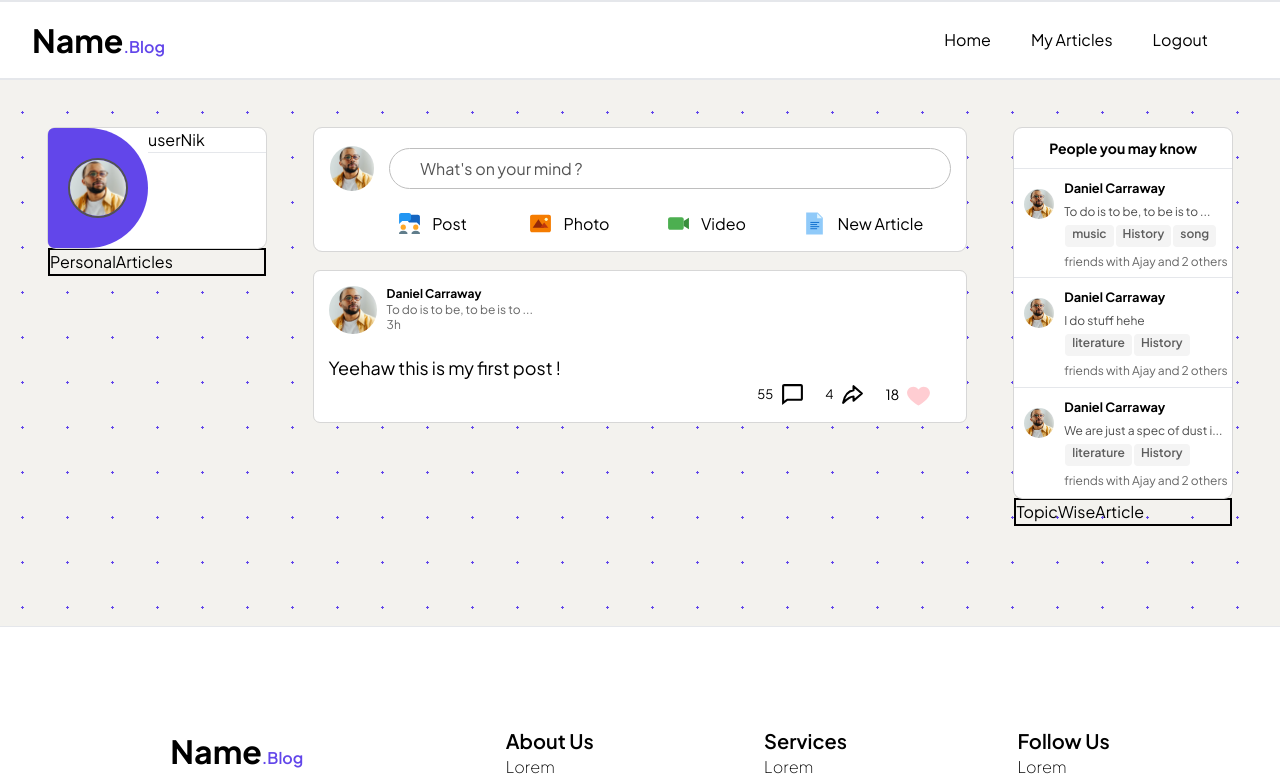
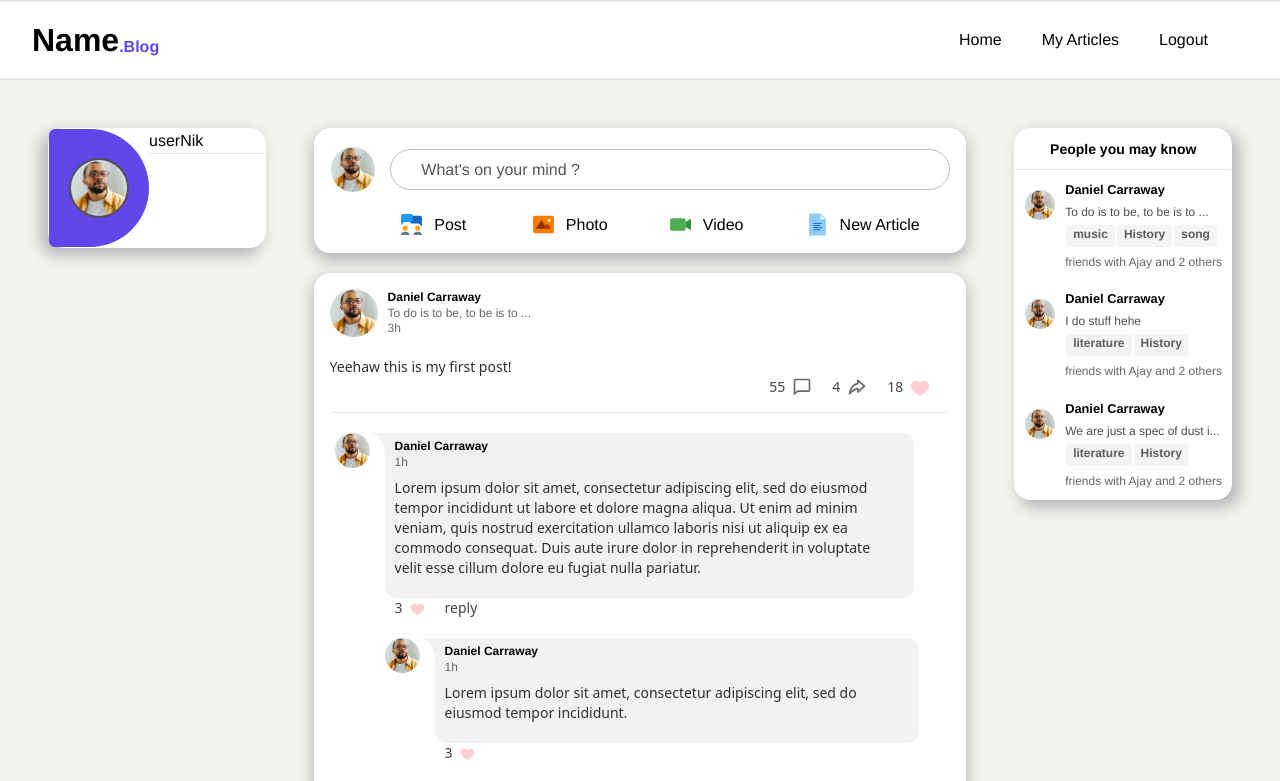
Before and after one commit to DunderMifflinTech/react_blogs, a React (Create React App) app: page /user-wall in a window 1280 px wide. Shown: the top 781 px of the page. Built offline with nearby package versions, Linux system fonts and the light colour scheme.

Commit message:
added comments and reply option

```diff
--- a/src/components/userWall/UserWall.js
+++ b/src/components/userWall/UserWall.js
@@ -18,7 +18,7 @@ function UserWall() {
             userNik={'userNik'}
             UserBio={'userBio'}
           />
-          <PersonalArticles />
+          {/* <PersonalArticles /> */}
         </div>
         <div>
           <CreateArticles userPFP={userPFP} userNik={'userNik'} />
@@ -28,7 +28,7 @@ function UserWall() {
         </div>
         <div>
           <MutualFriends />
-          <TopicWiseArticle />
+          {/* <TopicWiseArticle /> */}
         </div>
       </div>
     </>
--- a/src/components/userWall/children/createArticle/CreateArticles.js
+++ b/src/components/userWall/children/createArticle/CreateArticles.js
@@ -99,7 +99,7 @@ function CreateArticles({ userPFP, userNik, ...restOfProps }) {
       ) : (
         <></>
       )}
-      <div className=" bg-[#ffff] rounded-lg justify-around outline outline-[1px] outline-[#d7d7d7]">
+      <div className=" bg-[#ffff] justify-around rounded-2xl border-[0.5px] border-[#fff] shadow-[0px_6px_14px_2px_rgb(185,185,185)]">
         <div className="flex flex-row ml-[16px] pt-[18px] pr-[16px]">
           <img
             src={userPFP}
--- /dev/null
+++ b/src/components/userWall/children/feed/Comment/Comment.js
@@ -0,0 +1,79 @@
+import { React, useState } from 'react';
+import { FcLike, FcLikePlaceholder } from 'react-icons/fc';
+import userPFP from '../../../../../images/userPFP.png';
+import Reply from '../Reply/Reply';
+
+export default function Comment() {
+  const [likeVar, setLikeVar] = useState(false);
+  return (
+    <>
+      <div className="commenters-info-container flex">
+        <div className="h-[35px] w-[35px] z-10">
+          {' '}
+          {/* //! UserImage*/}
+          <img src={userPFP} className="h-[35px] w-[35px] rounded-full" />
+        </div>
+        <div className="flex w-11/12 relative right-[15px]">
+          {' '}
+          {/* //! comment and arrow head */}
+          <div className="bg-[#f2f2f2] w-[30px] h-[30px]">
+            {' '}
+            {/*//! Arrow head of comments sections */}
+            <div className="bg-white w-[30px] h-[30px] rounded-tr-[50%_80%]"></div>
+          </div>
+          <div className=" ">
+            <div className="pb-[10px] pr-[10px] pt-[5px] rounded-b-xl rounded-tr-xl bg-[#f2f2f2] w-full">
+              {' '}
+              {/* //! the comments body */}
+              <ul className="pl-[10px]">
+                <li className="h-[15px] user-name list-none text-[12px] font-bold flex items-center">
+                  Daniel Carraway
+                </li>
+                <li className="time-stamp h-[15px] list-none text-[#666666] text-[12px]">
+                  {' '}
+                  1h
+                </li>
+              </ul>
+              <div className="m-[10px] font-sans font-normal text-sm text-[#303030] ">
+                Lorem ipsum dolor sit amet, consectetur adipiscing elit, sed do
+                eiusmod tempor incididunt ut labore et dolore magna aliqua. Ut
+                enim ad minim veniam, quis nostrud exercitation ullamco laboris
+                nisi ut aliquip ex ea commodo consequat. Duis aute irure dolor
+                in reprehenderit in voluptate velit esse cillum dolore eu fugiat
+                nulla pariatur.
+              </div>
+            </div>
+            <div className="w-full pl-[10px] flex ">
+              {' '}
+              {/*//! like and reply button for a comment */}
+              <div className="like hover:cursor-pointer pr-[20px] flex text-[14px] items-center">
+                <span className="pr-[7px] font-sans font-normal text-sm text-[#434343]">
+                  3
+                </span>
+                {likeVar ? (
+                  <FcLike
+                    onClick={() => setLikeVar((lv) => !lv)}
+                    size={15}
+                    className="like-enabled-icon"
+                  />
+                ) : (
+                  <FcLikePlaceholder
+                    onClick={() => setLikeVar((lv) => !lv)}
+                    size={15}
+                  />
+                )}
+              </div>
+              <button className="font-sans font-normal text-sm text-[#434343]">
+                reply
+              </button>
+            </div>
+          </div>
+        </div>
+      </div>
+      <div className='pl-[50px]'>
+        <Reply />
+        <Reply />
+      </div>
+    </>
+  );
+}
--- a/src/components/userWall/children/feed/Feed.js
+++ b/src/components/userWall/children/feed/Feed.js
@@ -1,10 +1,11 @@
 import React from 'react'
 import Post from './Post/Post'
+import Comment from './Comment/Comment'
 
 function Feed() {
   return (
     <>
-    <Post/>
+    <Post children = {<Comment/>}/>
     </>
   )
 }
--- a/src/components/userWall/children/feed/Post/Post.js
+++ b/src/components/userWall/children/feed/Post/Post.js
@@ -1,16 +1,21 @@
-import {React, useState} from 'react';
+import { Children, React, useState } from 'react';
 import userPFP from '../../../../../images/userPFP.png';
-import {FcLike, FcLikePlaceholder} from 'react-icons/fc'
-import {TbShare3} from 'react-icons/tb'
-import {BiComment} from 'react-icons/bi'
+import { FcLike, FcLikePlaceholder } from 'react-icons/fc';
+import { TbShare3 } from 'react-icons/tb';
+import { BiComment } from 'react-icons/bi';
+import {IconContext} from 'react-icons';
 import { Link, NavLink, useNavigate } from 'react-router-dom';
-import './Post.css'
+import './Post.css';
 
 const bio = 'To do is to be, to be is to do, scooby dooby doo';
-function Post({}) {
-    const [likeVar, setLikeVar] = useState(false);
+function Post({ children }) {
+  const [isCommentSectionOpen, setIsCommentSectionOpen] = useState(false);
+  const handleCommentClick = () => {
+    setIsCommentSectionOpen(true);
+  };
+  const [likeVar, setLikeVar] = useState(false);
   return (
-    <div className="h-auto w-full bg-[#fff] mt-[20px] rounded-md outline outline-[1px] outline-[#d7d7d7]">
+    <div className="h-auto w-full bg-[#fff] mt-[20px] rounded-2xl  border-[0.5px] border-[#fff] shadow-[0px_6px_14px_2px_rgb(185,185,185)]">
       <div>
         <div className="post-container p-[15px]">
           {' '}
@@ -30,22 +35,47 @@ function Post({}) {
                   {' '}
                   {bio.length > 28 ? bio.substring(0, 28) + '...' : bio}
                 </li>
-                <li className="time-stamp h-[15px] list-none text-[#666666] text-[12px]"> 3h</li>
+                <li className="time-stamp h-[15px] list-none text-[#666666] text-[12px]">
+                  {' '}
+                  3h
+                </li>
               </ul>
             </div>
           </div>
           <div>
-            <div className='post-body text-lg text-[#000] pt-[20px] text-[0.9rem]'>
-                Yeehaw this is my first post !
+            <div className="post-body font-sans font-normal text-sm text-[#303030] pt-[20px]">
+              Yeehaw this is my first post!
             </div>
-            <div className='flex flex-row-reverse select-none'>
-                <div onClick={()=>setLikeVar(lv=> !lv)} className='like hover:cursor-pointer pr-[20px] flex text-[14px] items-center'><span className='pr-[7px]'>18</span>{likeVar?<FcLike size={25} className='like-enabled-icon'/> : <FcLikePlaceholder size={25} />}</div>
-                <div className='share pr-[20px] hover:cursor-pointer flex text-[13px] items-center'><span className='pr-[7px]'>4</span><TbShare3 size={25}/></div>
-                <div className='comment pr-[20px] hover:cursor-pointer flex text-[13px] items-center'><span className='pr-[7px]'>55</span><BiComment size={25}/></div>
-                <br/>
+            <div className="flex flex-row-reverse select-none">
+              <div
+                onClick={() => setLikeVar((lv) => !lv)}
+                className="like hover:cursor-pointer pr-[20px] flex text-[14px] items-center"
+              >
+                <span className="pr-[7px] font-sans font-normal text-sm text-[#434343]">18</span>
+                {likeVar ? (
+                  <FcLike size={20} className="like-enabled-icon" />
+                ) : (
+                  <FcLikePlaceholder  size={20} />
+                )}
+              </div>
+              <div className="share pr-[20px] hover:cursor-pointer flex text-[13px] items-center">
+                <span className="pr-[7px] font-sans font-normal text-sm text-[#434343]">4</span>
+                <TbShare3 color = 'DimGrey' size={20} />
+              </div>
+              <div
+                className="comment pr-[20px] hover:cursor-pointer flex text-[13px] items-center"
+                onClick={handleCommentClick}
+              >
+                <span className="pr-[7px] font-sans font-normal text-sm text-[#434343]">55</span>
+                <BiComment color = 'DimGrey'  size={20} />
+              </div>
             </div>
           </div>
         </div>
+        <div className="flex justify-center">
+          <hr className="w-[94.5%]"/>
+        </div>
+        <div className="p-[20px]">{children}</div>
       </div>
     </div>
   );
--- /dev/null
+++ b/src/components/userWall/children/feed/Reply/Reply.js
@@ -0,0 +1,61 @@
+import { React, useState } from 'react';
+import { FcLike, FcLikePlaceholder } from 'react-icons/fc';
+import userPFP from '../../../../../images/userPFP.png';
+
+export default function Reply() {
+  const [likeVar, setLikeVar] = useState(false);
+  return (
+    <>
+      <div className="commenters-info-container flex pt-[20px]">
+        <div className="h-[35px] w-[35px] z-10">
+          {' '}
+          {/* //! UserImage*/}
+          <img src={userPFP} className="h-[35px] w-[35px] rounded-full" />
+        </div>
+        <div className="flex w-11/12 relative right-[15px]">
+          {' '}
+          {/* //! comment and arrow head */}
+          <div className="bg-[#f2f2f2] w-[30px] h-[30px]">
+            {' '}
+            {/*//! Arrow head of comments sections */}
+            <div className="bg-white w-[30px] h-[30px] rounded-tr-[50%_80%]"></div>
+          </div>
+          <div className=" ">
+            <div className="pb-[10px] pr-[10px] pt-[5px] rounded-b-xl rounded-tr-xl bg-[#f2f2f2] w-full">
+              {' '}
+              {/* //! the comments body */}
+              <ul className="pl-[10px]">
+                <li className="h-[15px] user-name list-none text-[12px] font-bold flex items-center">
+                  Daniel Carraway
+                </li>
+                <li className="time-stamp h-[15px] list-none text-[#666666] text-[12px]">
+                  {' '}
+                  1h
+                </li>
+              </ul>
+              <div className="m-[10px] font-sans font-normal text-sm text-[#303030] ">
+                Lorem ipsum dolor sit amet, consectetur adipiscing elit, sed do
+                eiusmod tempor incididunt.
+              </div>
+            </div>
+            <div className="w-full pl-[10px] flex ">
+              {' '}
+              {/*//! like and reply button for a comment */}
+                <div
+                  className="like hover:cursor-pointer pr-[20px] flex text-[14px] items-center"
+                >
+                  <span
+                  className="pr-[7px] font-sans font-normal text-sm text-[#434343]">3</span>
+                  {likeVar ? (
+                    <FcLike onClick={() => setLikeVar((lv) => !lv)}size={15} className="like-enabled-icon" />
+                  ) : (
+                    <FcLikePlaceholder onClick={() => setLikeVar((lv) => !lv)} size={15} />
+                  )}
+                </div>
+            </div>
+          </div>
+        </div>
+      </div>
+    </>
+  );
+}
--- a/src/components/userWall/children/mutualFriends/MutualFriends.js
+++ b/src/components/userWall/children/mutualFriends/MutualFriends.js
@@ -27,7 +27,7 @@ function MutualFriends() {
     },
   ];
   return (
-    <div className="bg-[#fff] rounded-lg outline outline-[1px] outline-[#d7d7d7]">
+    <div className="bg-[#fff] rounded-2xl border-[0.5px] border-[#fff] shadow-[6px_6px_14px_2px_rgb(185,185,185)]">
       <div className="pt-[10px] pb-[10px] flex place-content-center text-sm font-bold">
         People you may know
       </div>
--- a/src/components/userWall/children/mutualFriends/SuggestedUser.js
+++ b/src/components/userWall/children/mutualFriends/SuggestedUser.js
@@ -16,7 +16,7 @@ function SuggestedUser({ user, isLast, isFirst, ...restOfProps }) {
   return (
     <div
       className={
-        (isLast == true ? '' : 'border-b-[1px] ') +
+        (isLast == true ? 'hover:rounded-b-2xl' : '') +
         (isFirst == true ? 'border-t-[1px]' : '') +
         ' h-[110px] w-full flex align-items-center hover:bg-[#f7f7f7] hover:ease-in-out transition-all'
       }
--- a/src/components/userWall/children/userBio/UserBio.js
+++ b/src/components/userWall/children/userBio/UserBio.js
@@ -188,7 +188,7 @@ function UserBio({ userPFP, userNik, userBio, ...restOfProps }) {
           closeModal = {closeModal}
         />
       ) : null}
-      <div className=" rounded-lg h-[120px] flex flex-row bg-[#ffff] outline outline-[1px] outline-[#d7d7d7]">
+      <div className=" h-[120px] flex flex-row bg-[#ffff] rounded-2xl border-[0.5px] border-[#fff]  shadow-[-6px_6px_14px_2px_rgb(185,185,185)]">
         <div
           onMouseEnter={() => setImgHover(true)}
           onMouseLeave={() => setImgHover(false)}
--- a/src/index.css
+++ b/src/index.css
@@ -10,9 +10,9 @@
 }
 
 body {
-    font-family: 'Plus Jakarta Sans', sans-serif;
+    font-family: 'Helvetica Neue', sans-serif;
     background-color: #F3F2EE;
-    background-image: radial-gradient(#6246ea 4%, transparent 4%);
+    /* background-image: radial-gradient(#6246ea 4%, transparent 4%); */
     background-size: 45px 45px;
     background-position: 0 0, 30px 30px;
     background-repeat: repeat;
```
